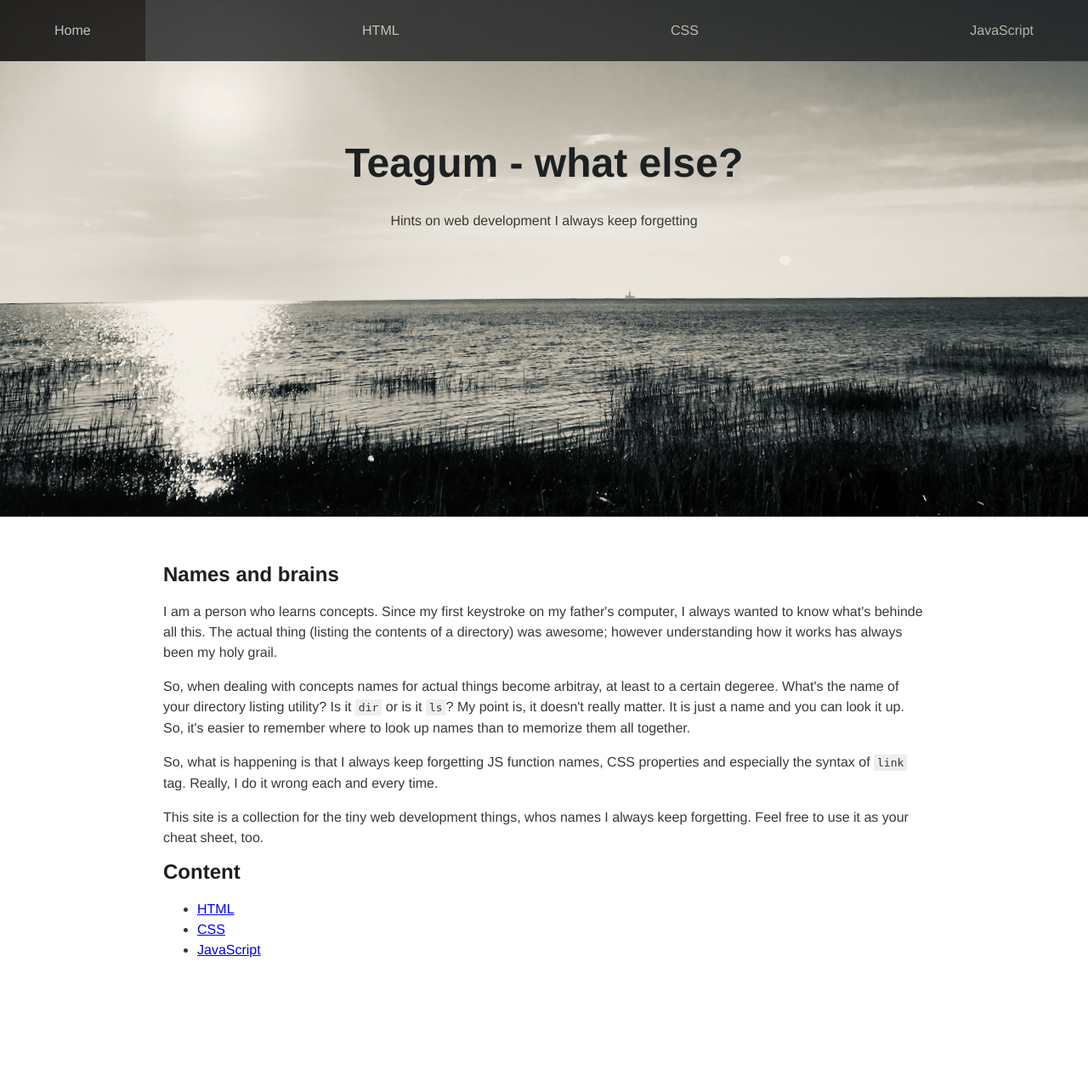
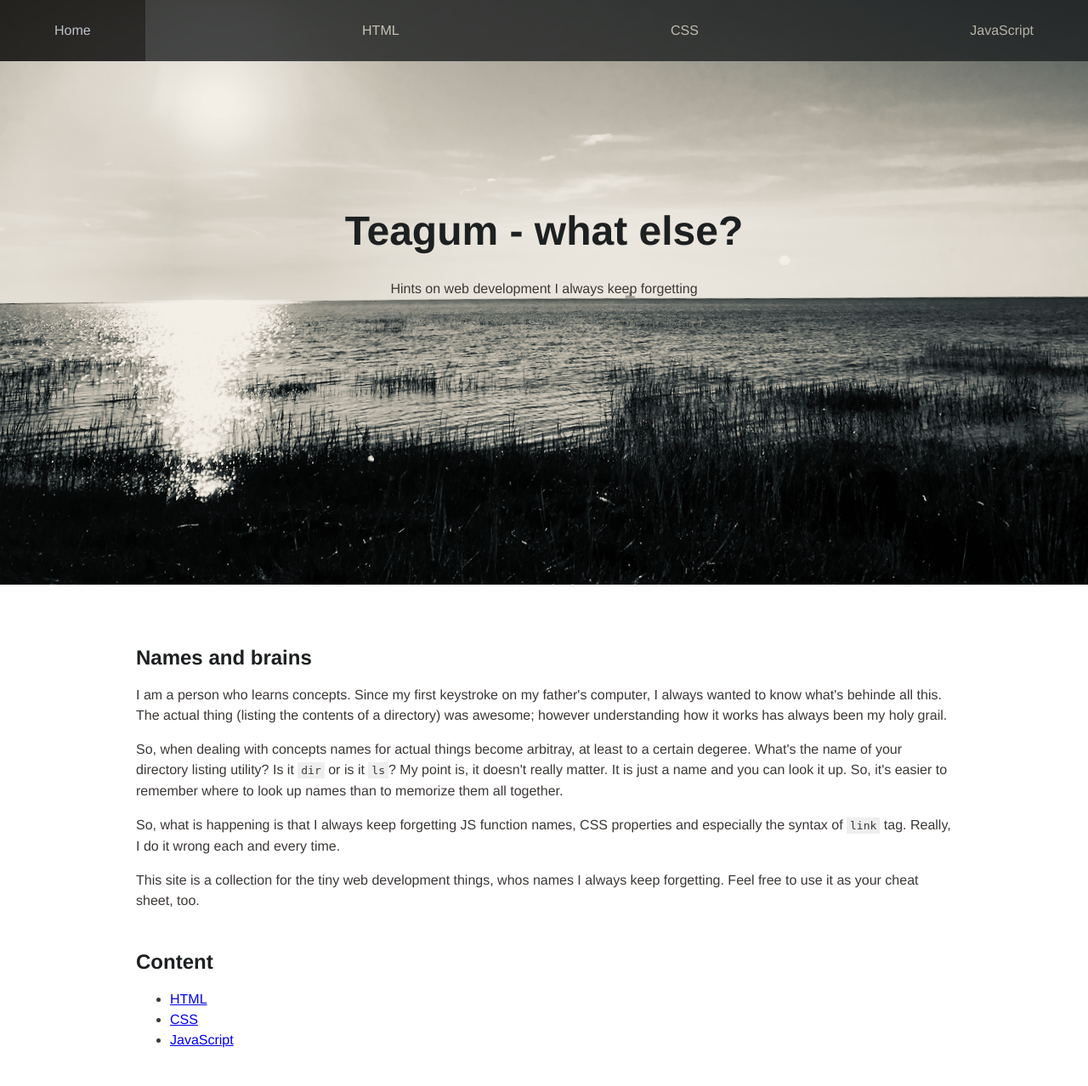
Before and after one commit to Teagum/teagum-online, a Flask app: page / in a window 1280 px wide. Shown: the whole page at 85% size. Before the commit the page ends 1127 px from the top, so only its background shows below. Run offline with Flask 2, Linux system fonts and the light colour scheme.

Commit message:
Update positioning.
Changed h tags top margin to 2vh.
Make main wider and use margin for positioning.

```diff
--- a/app/static/css/layout.css
+++ b/app/static/css/layout.css
@@ -11,7 +11,7 @@ h1 {
 }
 
 h1, h2, h3 {
-  margin-top: 2vh;
+  margin-top: 2em;
   color: #1d2021;
 }
 
@@ -21,6 +21,7 @@ header {
   background-repeat: no-repeat;
   background-position: center top;
   text-align: center;
+  max-width: 100%;
 }
 
 header nav{
@@ -56,9 +57,9 @@ header div {
 }
 
 main {
-  margin: 0 auto;
-  max-width: 70vw;
-  padding: 5vh 10px;
+  margin: 2vh auto;
+  max-width: 75vw;
+  padding: 10px;
 }
 
 
```
